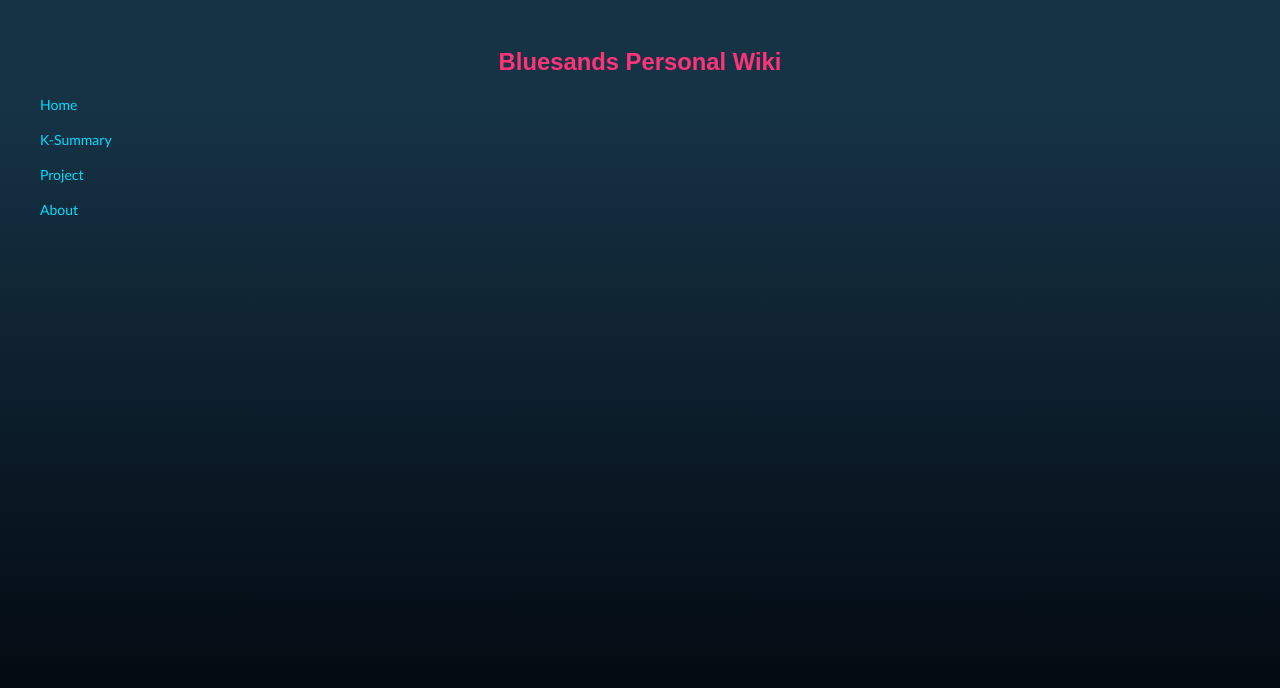
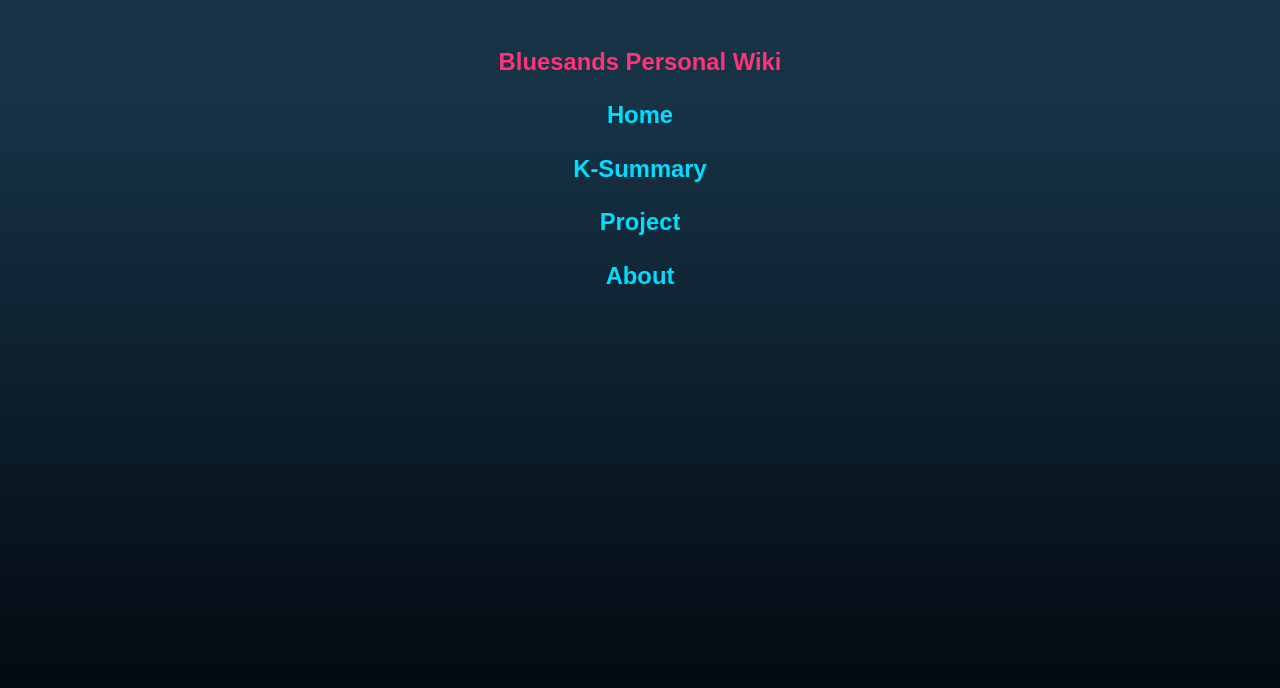
Before and after one commit to Bluesands/Bluesands, a plain HTML site: page index.html in a window 1280 px wide. Drawn offline with Linux system fonts and the light colour scheme.

Commit message:
change the index.html

```diff
--- a/index.html
+++ b/index.html
@@ -9,21 +9,13 @@
 
 <div id="Bluesands Personal Wiki"><h1 id="Bluesands Personal Wiki" class="justcenter">Bluesands Personal Wiki</h1></div>
 
-<p>
-<a href=" Home .html">Home </a>
-</p>
+<div id="[[ Home ]]"><h1 id="[[ Home ]]" class="justcenter"><a href=" Home .html">Home </a></h1></div>
 
-<p>
-<a href=" K-Summary .html">K-Summary </a>
-</p>
+<div id="[[ K-Summary ]]"><h1 id="[[ K-Summary ]]" class="justcenter"><a href=" K-Summary .html">K-Summary </a></h1></div>
 
-<p>
-<a href=" Project .html">Project </a>
-</p>
+<div id="[[ Project ]]"><h1 id="[[ Project ]]" class="justcenter"><a href=" Project .html">Project </a></h1></div>
 
-<p>
-<a href=" About .html">About </a>
-</p>
+<div id="[[ About ]]"><h1 id="[[ About ]]" class="justcenter"><a href=" About .html">About </a></h1></div>
 
 </body>
 </html>
```
